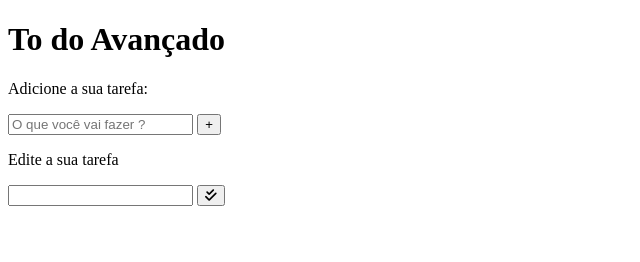
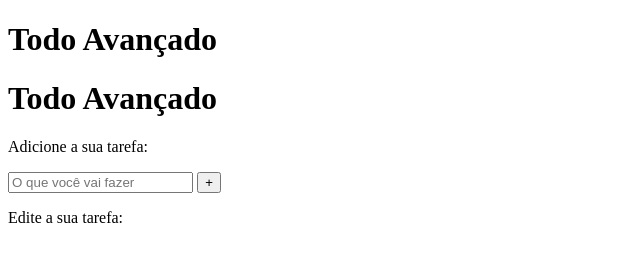
Before and after one commit to ViniFreitasss/PortifolioSimples, a plain HTML site: page ToDo/index.html in a window 1280 px wide. Shown: the whole page, without its empty margins (0-640 px from the left). Drawn offline with Linux system fonts and the light colour scheme.

Commit message:
testando commit na máquina T440p

```diff
--- a/ToDo/index.html
+++ b/ToDo/index.html
@@ -3,37 +3,36 @@
 <head>
     <meta charset="UTF-8">
     <meta name="viewport" content="width=device-width, initial-scale=1.0">
-    <title>Todo avançado</title>
-    <!--Projeto-->
+    <title>TO DO Avançado</title>
     <link rel="stylesheet" href="css/style.css">
-    <!--Font Awesome-->
+    <script src="js/script.js"defer></script>
+    <!--Font Awesonme-->
     <link rel="stylesheet" href="https://cdnjs.cloudflare.com/ajax/libs/font-awesome/6.4.2/css/all.min.css" integrity="sha512-z3gLpd7yknf1YoNbCzqRKc4qyor8gaKU1qmn+CShxbuBusANI9QpRohGBreCFkKxLhei6S9CQXFEbbKuqLg0DA==" crossorigin="anonymous" referrerpolicy="no-referrer" />
-    <script src="js/script.js" defer></script>
 </head>
     <body>
+        <h1>Todo Avançado</h1>
+        <!--Começo da estrutura html-->
+        <!--Retangulo do todo-->
         <div class="todo-container">
             <header>
-            <h1>To do Avançado</h1>
+                <h1>Todo Avançado</h1>
             </header>
             <form id="todo-form">
                 <p>Adicione a sua tarefa:</p>
                 <div class="form-control">
-            <input type="text" id="todo-input" placeholder="O que você vai fazer ?">
+                    <input type="text" id="todo-input" placeholder="O que você vai fazer">
                     <button type="submit">
                         <i class="fa-thin fa-plus"></i>
                     </button>
                 </div>
             </form>
-        <form id="edit-form">
-            <p>Edite a sua tarefa</p>
-            <input type="text" id="edit-input">
-            <button type="submit">
-                <i class="fa-solid fa-check-double"></i>
-            </button>
-        </form>
-        <div id="toolbar">
+            <!--formulario oculto edit-form-->
+            <form action="" id="edit-form">
+                <p>Edite a sua tarefa:</p>
+                <div class="form-control">
 
                 </div>
+            </form>
         </div>
     </body>
 </html>
```
Lines whose indentation alone changed are shown as unchanged.
